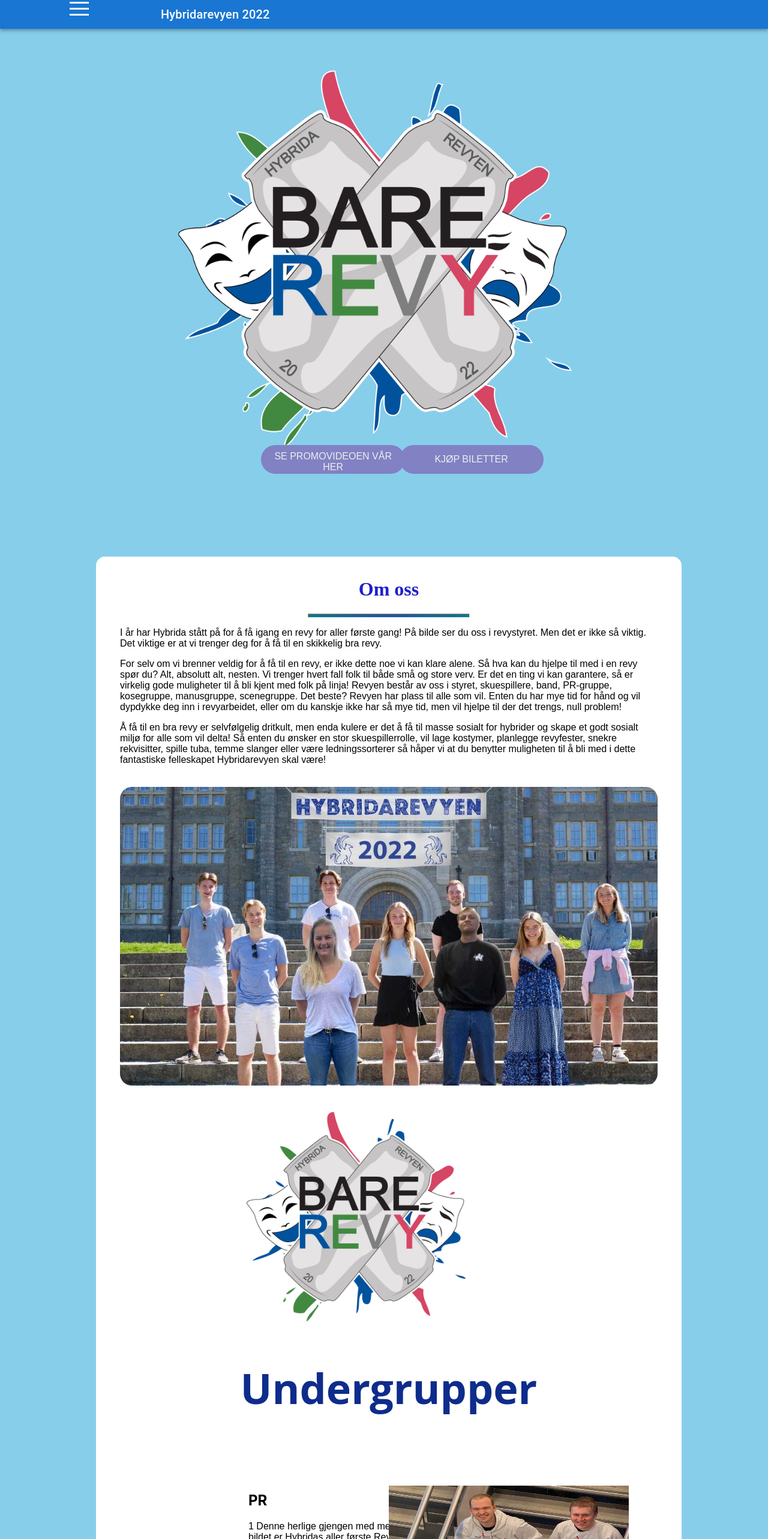
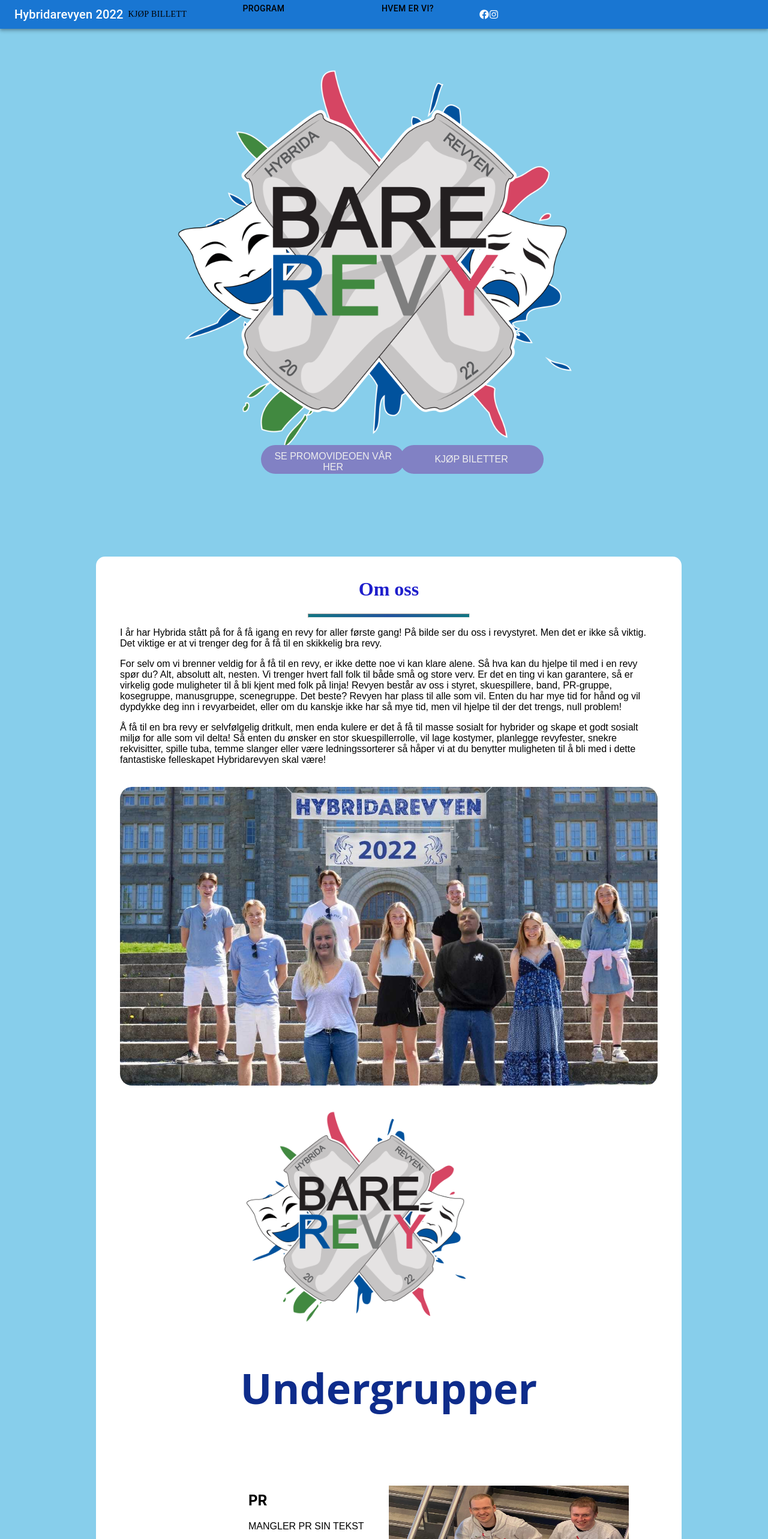
Before and after one commit to johafr/Hybridarevyen, a React (Create React App) app: page / in a window 1280 px wide. Shown: the top 2566 px of the page at 60% size. Built offline with nearby package versions, Linux system fonts and the light colour scheme.

Commit message:
added some styling

```diff
--- a/src/App.css
+++ b/src/App.css
@@ -102,19 +102,6 @@ p {
   align-items: center;
 }
 
-.undergrupperheader {
-  font-family: "Open Sans", sans-serif;
-  text-align: center;
-  font-size: 40px;
-  color: #0e2c8b;
-}
-
-.undergruppebilde {
-  margin-top: 30px;
-  width: 100%;
-  height: 100%;
-}
-
 .bottomPicture {
   max-width: 100%;
   max-height: 100%;
@@ -165,6 +152,21 @@ p {
 
 .App-link {
   color: #61dafb;
+}
+
+/* Undergruppe */
+
+.undergrupperheader {
+  font-family: "Open Sans", sans-serif;
+  text-align: center;
+  font-size: 40px;
+  color: #0e2c8b;
+}
+
+.undergruppebilde {
+  margin-top: 30px;
+  width: 100%;
+  height: 100%;
 }
 
 .undergruppeheader {
@@ -225,3 +227,9 @@ p {
   margin-top: 75px;
   margin-bottom: 75px;
 }
+
+/* Navbar  */
+
+.navbarBtn {
+  background-color: black;
+}
--- a/src/components/NavBar.tsx
+++ b/src/components/NavBar.tsx
@@ -6,26 +6,32 @@ import Typography from "@mui/material/Typography";
 import IconButton from "@mui/material/IconButton";
 import Hamburger from "hamburger-react";
 import { Button } from "@mui/material";
+import { FaFacebook } from "react-icons/fa";
+import { FaInstagram } from "react-icons/fa";
 
 export default function NavBar() {
   return (
     <Box sx={{ flexGrow: 1 }}>
       <AppBar position="static">
         <Toolbar variant="dense">
-          <IconButton
-            edge="start"
-            color="inherit"
-            aria-label="menu"
-            sx={{ mr: 2 }}
-          >
-            <Hamburger />
-          </IconButton>
           <Typography variant="h6" color="inherit" component="div">
             Hybridarevyen 2022
           </Typography>
-          <Button>Kjøp Billett</Button>
-          <Button>Program</Button>
-          <Button>Hvem er vi?</Button>
+          <Button
+            variant="text"
+            style={{ color: "black" }}
+            href="https://tikkio.com/tickets/28027-hybridarevyen-2022-bare-revy?fbclid=IwAR1310KnEqsoF-gYpNwWKt89DreCbEREfmDUZ1WORYWE1xgp-idOaDSbU-I"
+          >
+            Kjøp Billett
+          </Button>
+          <Button variant="text" style={{ color: "black" }}>
+            Program
+          </Button>
+          <Button variant="text" style={{ color: "black" }}>
+            Hvem er vi?
+          </Button>
+          <FaFacebook style={{ float: "right" }} />
+          <FaInstagram style={{ float: "right" }} />
         </Toolbar>
       </AppBar>
     </Box>
--- a/src/screens/Undergrupper.tsx
+++ b/src/screens/Undergrupper.tsx
@@ -31,8 +31,7 @@ const groups = [
     Bilde: band,
     Reverse: true,
     Navn: "PR",
-    Tekst:
-      "1 Denne herlige gjengen med meg på bildet er Hybridas aller første Revy-band. De siste 4 månedene har denne gjengen skrevet musikk, øvd inn smakfulle melodier og samspilt alt dette i en svett kjeller på ISAK. Med gjengen her ved min side og et par-3 årsverk med øvingstimer er det ingen tvil om gjengen her vil ta dere gjennnom en musikals reise under Revyen hvor dere får gjennsyn med gamle rockeslagere, disney musikk og kanskje en TV-serei eller to. Grunnmuren her er Daniel og Tobias på bass og trommer. De akkoponeres av Kasper og Boyan på hennodsvis gitar og piano. I front er vår egen blåsedue med Simen og Kasper på trombone og alt saxofon. Et fullkomment revyband!",
+    Tekst: "MANGLER PR SIN TEKST",
   },
   {
     // ikke bilde her
@@ -40,28 +39,28 @@ const groups = [
     Reverse: false,
     Navn: "Kosegruppa",
     Tekst:
-      "2 Som nestleder er jeg revysjefens høyre hånd. Jeg ønsker at revyen skal være et sted for alle som vil. Selv om målet er revy til våren, så er det viktigste at vi har det gøy mens vi holder på. Jeg er her for å ha oversikt over hva som skjer og hjelpe der det trengs. Det er bare å komme til meg for å slå av en prat, hva enn det skulle være. Revyen trenger alle fra A-Å, så har du lyst har du lov! Søksøksøk! <3",
+      "Kosegruppa lager fester, kos og jammer! Det er en gruppe full av koselige personer som har gjort sitt aller beste for å gjøre revyen gøy for alle, koselig sett. Kosen vår har lyst opp ansikter mange ganger de siste månedene og vi kommer til å savne å kunne gjøre det… MEN nå er det revvvyyy og håper dere koser dere som bare rakkern!!!!",
   },
   {
     Bilde: manus,
     Reverse: true,
     Navn: "Manus",
     Tekst:
-      "3 Halla mann! Vi er manusgjengen og det er oss som har skrevet denne greia her. Vi har jobbet med sketsjeskriving i et par måneder nå og er riiimelig stoked på å vise det frem til dere (håper det er bra heheh). Vi er en artig clique som trives best i køddehjørnet. Håper sketsjene ikke er for interne og rare tihi. YOLO",
+      "Halla mann! Vi er manusgjengen og det er oss som har skrevet denne greia her. Vi har jobbet med sketsjeskriving i et par måneder nå og er riiimelig stoked på å vise det frem til dere (håper det er bra heheh). Vi er en artig clique som trives best i køddehjørnet. Håper sketsjene ikke er for interne og rare tihi. YOLO",
   },
   {
     Bilde: skuespiller,
     Reverse: false,
     Navn: "Skuespillere",
     Tekst:
-      "4 Skuespillerne/skådisene/køddegutta det er oss!! Stikkord: lek, impro, sang, dans, generell kødding, rawr. Vi er de som prøver og få dere til å le, og så hadde det jo vært veldig gøy om dere gjorde det også XD. Chill og spill, skådis out",
+      "Skuespillerne/skådisene/køddegutta det er oss!! Stikkord: lek, impro, sang, dans, generell kødding, rawr. Vi er de som prøver og få dere til å le, og så hadde det jo vært veldig gøy om dere gjorde det også XD. Chill og spill, skådis out",
   },
   {
     Bilde: band,
     Reverse: true,
     Navn: "Band",
     Tekst:
-      "5 Denne herlige gjengen med meg på bildet er Hybridas aller første Revy-band. De siste 4 månedene har denne gjengen skrevet musikk, øvd inn smakfulle melodier og samspilt alt dette i en svett kjeller på ISAK. Med gjengen her ved min side og et par-3 årsverk med øvingstimer er det ingen tvil om gjengen her vil ta dere gjennnom en musikals reise under Revyen hvor dere får gjennsyn med gamle rockeslagere, disney musikk og kanskje en TV-serei eller to. Grunnmuren her er Daniel og Tobias på bass og trommer. De akkoponeres av Kasper og Boyan på hennodsvis gitar og piano. I front er vår egen blåsedue med Simen og Kasper på trombone og alt saxofon. Et fullkomment revyband!",
+      "Denne herlige gjengen med meg på bildet er Hybridas aller første Revy-band. De siste 4 månedene har denne gjengen skrevet musikk, øvd inn smakfulle melodier og samspilt alt dette i en svett kjeller på ISAK. Med gjengen her ved min side og et par-3 årsverk med øvingstimer er det ingen tvil om gjengen her vil ta dere gjennnom en musikals reise under Revyen hvor dere får gjennsyn med gamle rockeslagere, disney musikk og kanskje en TV-serei eller to. Grunnmuren her er Daniel og Tobias på bass og trommer. De akkoponeres av Kasper og Boyan på hennodsvis gitar og piano. I front er vår egen blåsedue med Simen og Kasper på trombone og alt saxofon. Et fullkomment revyband!",
   },
 
   {
@@ -69,8 +68,7 @@ const groups = [
     Bilde: kose,
     Reverse: false,
     Navn: "Scene",
-    Tekst:
-      "6 Kosegruppa lager fester, kos og jammer! Det er en gruppe full av koselige personer som har gjort sitt aller beste for å gjøre revyen gøy for alle, koselig sett. Kosen vår har lyst opp ansikter mange ganger de siste månedene og vi kommer til å savne å kunne gjøre det… MEN nå er det revvvyyy og håper dere koser dere som bare rakkern!!!!",
+    Tekst: "MANGLER SCENEEEEE",
   },
   {
     Bilde: dans,
```
